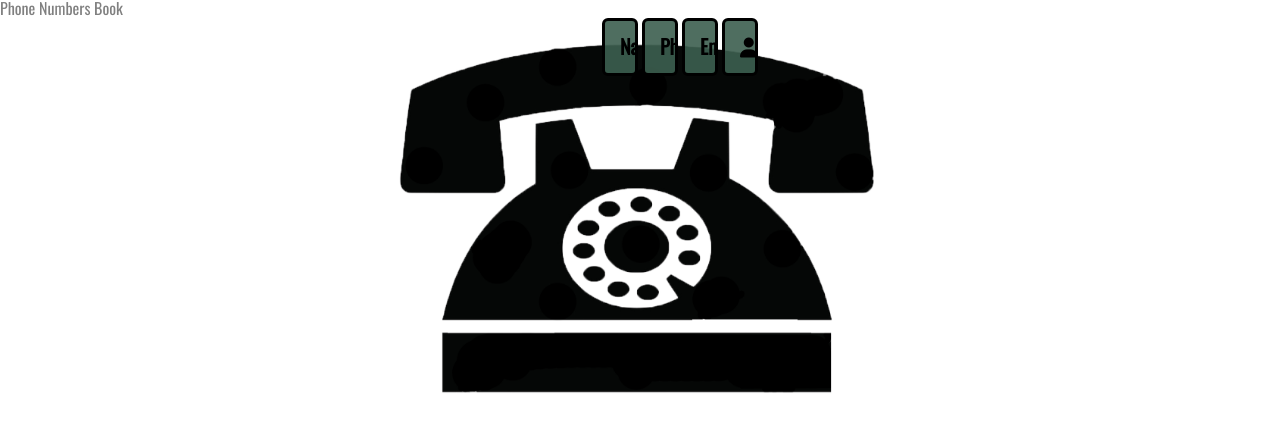
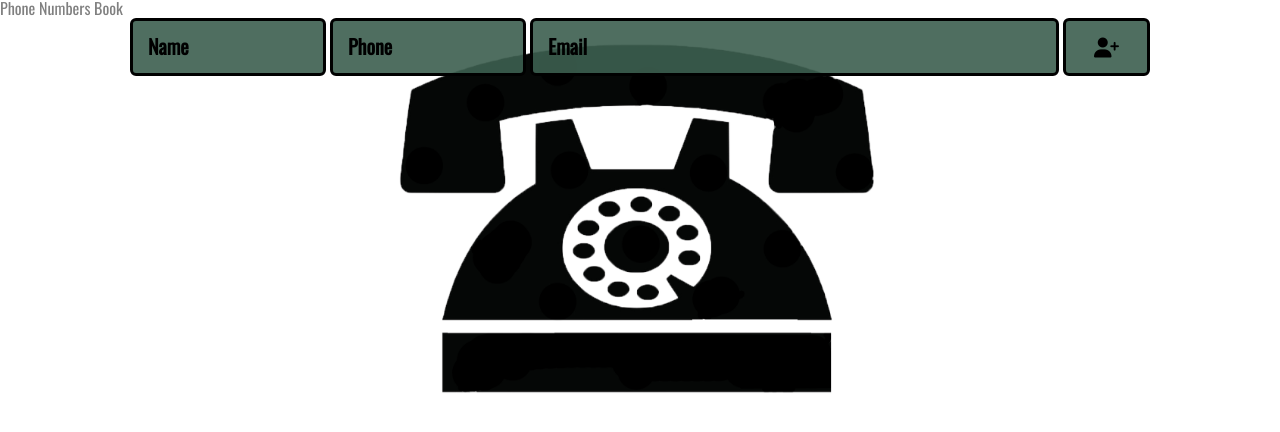
Before and after one commit to pablo44/PhoneNumbersBookVanillaJS, a website: page www/index.html in a window 1280 px wide. Drawn offline with nearby package versions, Linux system fonts and the light colour scheme.

Commit message:
styling of header

```diff
--- a/www/css/style.css
+++ b/www/css/style.css
@@ -22,7 +22,7 @@ h1 {
 .contact-container {
     font-size: 20px;
     margin-top:20px;
-    width: 80px;
+    width: 80%;
     margin:auto;
 }
 
@@ -42,17 +42,22 @@ h1 {
 }
 
 .contact-name {
-    flex-basis: 30vh;
+    flex-basis: 20vh;
 }
 
 .contact-phone {
-    flex-basis: 30vh;
+    flex-basis: 20vh;
+}
+
+.contact-add-entry {
+    flex-basis: 20vh;
 }
 
 .contact-email {
     flex-grow: 2;
     flex-basis: 20vh;
 }
+
 
 .contact-header {
     background-color: rgba(60, 95, 79, 0.9);
--- a/www/js/main.js
+++ b/www/js/main.js
@@ -77,8 +77,9 @@ function createGetModalInputsData() {
     contacts.push(contact);
     let i = 0;
 
+}
 
-}
+
 function setCancelnewPersonModal(option) {
     let newPersonName = document.getElementById('newPersonName');
     let newPersonPhone = document.getElementById('newPersonPhone');
@@ -99,7 +100,7 @@ function setCancelnewPersonModal(option) {
 
 let newEntrytBtn = document.getElementById('addNewEntry')
 
-newEntrytBtn =addEventListener('click', ()=>{
+newEntrytBtn = addEventListener('click', () => {
     setCancelnewPersonModal('enable');
 })
 
```
